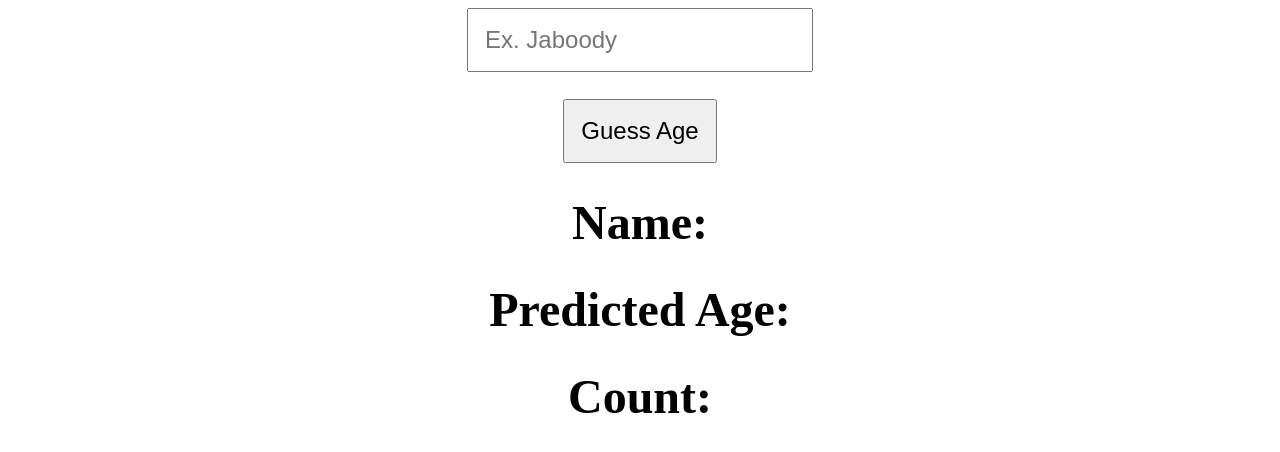
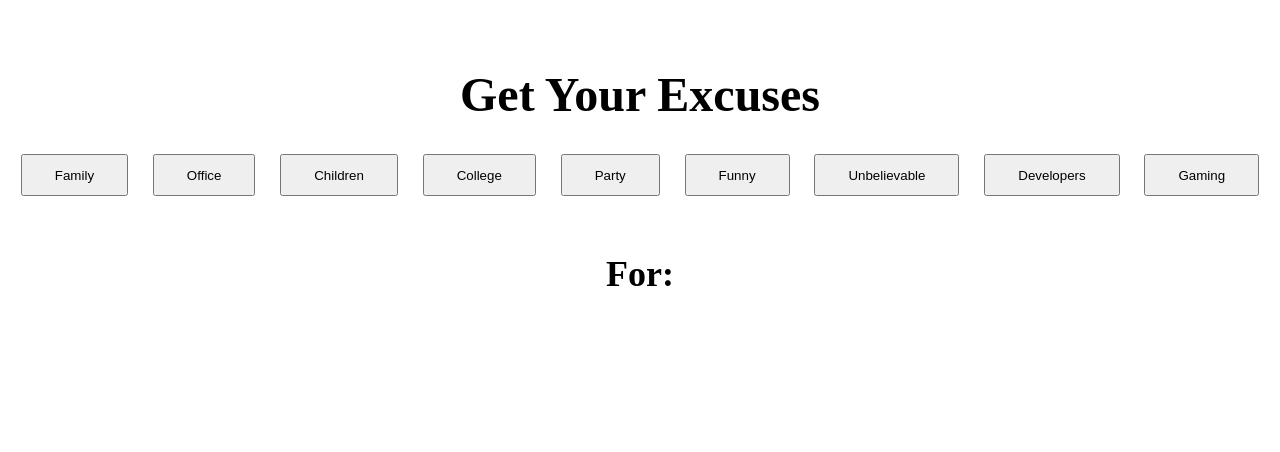
Before and after one commit to SunnyYajie/React-JS, a React (Create React App) app in the folder React Day 1-2/day-1-2/: page / in a window 1280 px wide. Shown: the top 452 px of the page. Built offline with nearby package versions, Linux system fonts and the light colour scheme.

Commit message:
Day 7 Exercise

```diff
--- a/React Day 1-2/day-1-2/src/App.js
+++ b/React Day 1-2/day-1-2/src/App.js
@@ -6,27 +6,39 @@ import { useState, useEffect } from 'react';
 
 
 function App() {
-  const [personName, setPersonName] = useState("");
-  const [personAge, setPersonAge] = useState(null);
+  const [excuseName, setExcuseName] = useState("");
+  const [excuseExcuse, setExcuseExcuse] = useState(null);
 
-
-  const fetchPersonAge = () => {
-    Axios.get(`https://api.agify.io/?name=${personName}`).then((response) => {
-      setPersonAge(response.data);
+  const fetchExcuse = (category) => {
+    Axios.get(`https://excuser-three.vercel.app/v1/excuse/${category}`).then((response) => {
+      setExcuseExcuse(response.data[0]);
+      setExcuseName(category);
     });
   };
 
 
   return (
     <div className={styles.App}>
-      <input placeholder='Ex. Jaboody' onChange={(event) => {setPersonName(event.target.value)}}></input>
       <br></br>
+      <h1>Get Your Excuses</h1>
+      <div className={styles.ButtonsDiv}>
+        <button onClick={() => {fetchExcuse("family");}}>Family</button>
+        <button onClick={() => {fetchExcuse("office");}}>Office</button>
+        <button onClick={() => {fetchExcuse("children");}}>Children</button>
+        <button onClick={() => {fetchExcuse("college");}}>College</button>
+        <button onClick={() => {fetchExcuse("party");}}>Party</button>
+        <button onClick={() => {fetchExcuse("funny");}}>Funny</button>
+        <button onClick={() => {fetchExcuse("unbelievable");}}>Unbelievable</button>
+        <button onClick={() => {fetchExcuse("developers");}}>Developers</button>
+        <button onClick={() => {fetchExcuse("gaming");}}>Gaming</button>
+      </div>
+
+      {/* {console.log(excuseExcuse)} */}
+
       <br></br>
-      <button onClick={fetchPersonAge}>Guess Age</button>
 
-      <h1> Name: {personAge?.name} </h1>
-      <h1> Predicted Age: {personAge?.age} </h1>
-      <h1> Count: {personAge?.count} </h1>
+      <h2> For: {excuseName.charAt(0).toUpperCase() + excuseName.slice(1)} </h2>
+      <h2>{excuseExcuse?.excuse}</h2>
 
     </div>
   );
--- a/React Day 1-2/day-1-2/src/App.module.css
+++ b/React Day 1-2/day-1-2/src/App.module.css
@@ -3,9 +3,15 @@
   font-size: x-large;
 }
 
+.ButtonsDiv{
+  display: flex;
+  justify-content: space-evenly;
+  flex-wrap: wrap;
+  gap: 0.75rem;
+}
+
 button {
-  padding: 1rem;
-  font-size: x-large;
+  padding: .7rem 2rem;
 }
 
 input {
```
